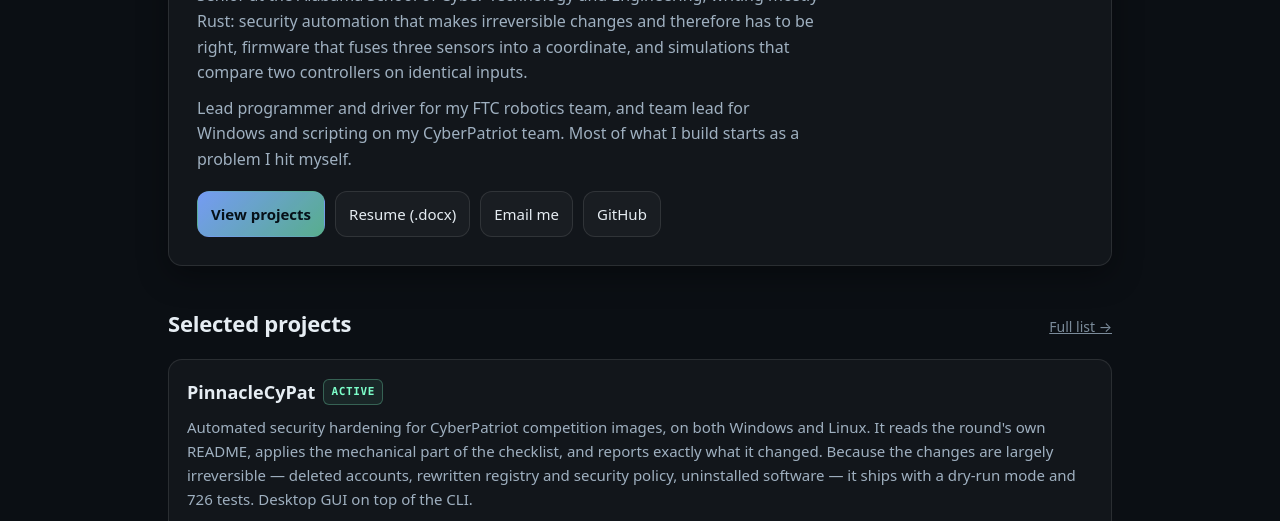
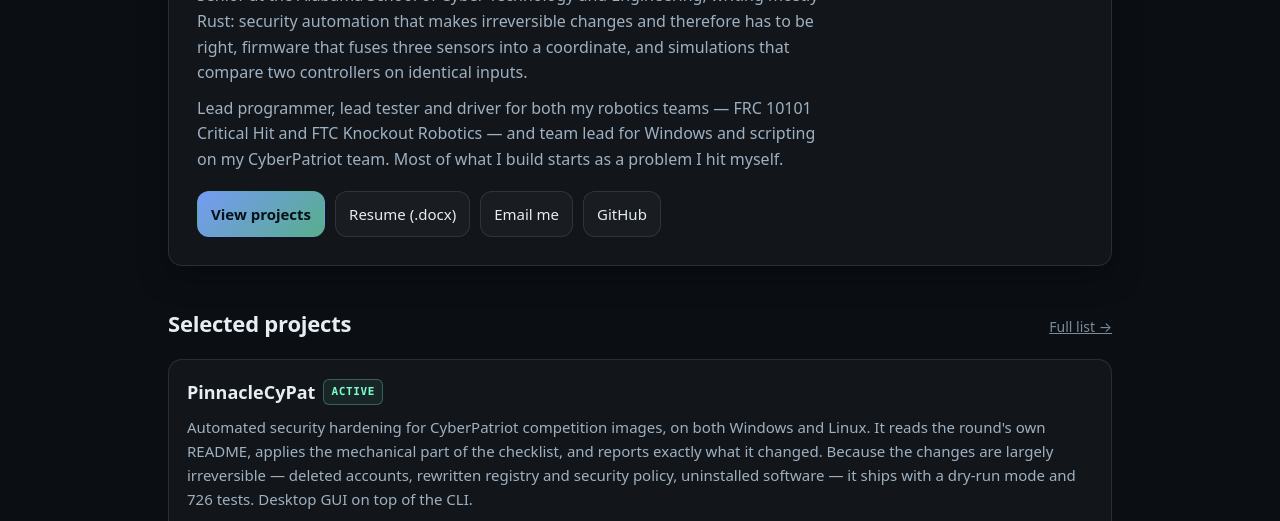
Before and after one commit to NotMaxwell/notmaxwell.github.io, a plain HTML site: page index.html in a window 1280 px wide. Shown: the part 279-800 px from the top of the page. Drawn offline with Linux system fonts and the light colour scheme.

Commit message:
Credit the lead role on both the FRC and FTC teams
The hero still said 'my FTC robotics team' while the about list
credited the lead role to FRC only, so the two contradicted each other.
Lead programmer, lead tester and driver now covers both teams on the
homepage, the projects page and the resume.

Co-Authored-By: Claude Opus 5 (1M context) <noreply@anthropic.com>

```diff
--- a/index.html
+++ b/index.html
@@ -46,8 +46,9 @@
           controllers on identical inputs.
         </p>
         <p class="sub">
-          Lead programmer and driver for my FTC robotics team, and team lead for Windows and
-          scripting on my CyberPatriot team. Most of what I build starts as a problem I hit myself.
+          Lead programmer, lead tester and driver for both my robotics teams — FRC 10101 Critical
+          Hit and FTC Knockout Robotics — and team lead for Windows and scripting on my CyberPatriot
+          team. Most of what I build starts as a problem I hit myself.
         </p>
         <div class="cta">
           <a class="btn primary" href="#projects">View projects</a>
@@ -203,7 +204,7 @@
             <ul class="list">
               <li><strong>Systems &amp; embedded:</strong> Rust (<span class="mono">no_std</span>, Embassy), C, C++, Zig, ESP32 and RP2040</li>
               <li><strong>Security:</strong> Windows and Linux hardening, scripting, CyberPatriot competition</li>
-              <li><strong>Robotics:</strong> FRC 10101 Critical Hit — lead programmer, lead tester and driver; FTC Knockout Robotics; scouting and strategy tooling</li>
+              <li><strong>Robotics:</strong> Lead programmer, lead tester and driver — FRC 10101 Critical Hit and FTC Knockout Robotics; robot code plus scouting and strategy tooling</li>
               <li><strong>Web &amp; data:</strong> Go, TypeScript, HTMX, PostgreSQL, SQLite, Python</li>
             </ul>
           </div>
```
Also changed, not shown: projects/index.html (+1 -1 lines), 2 other files.
